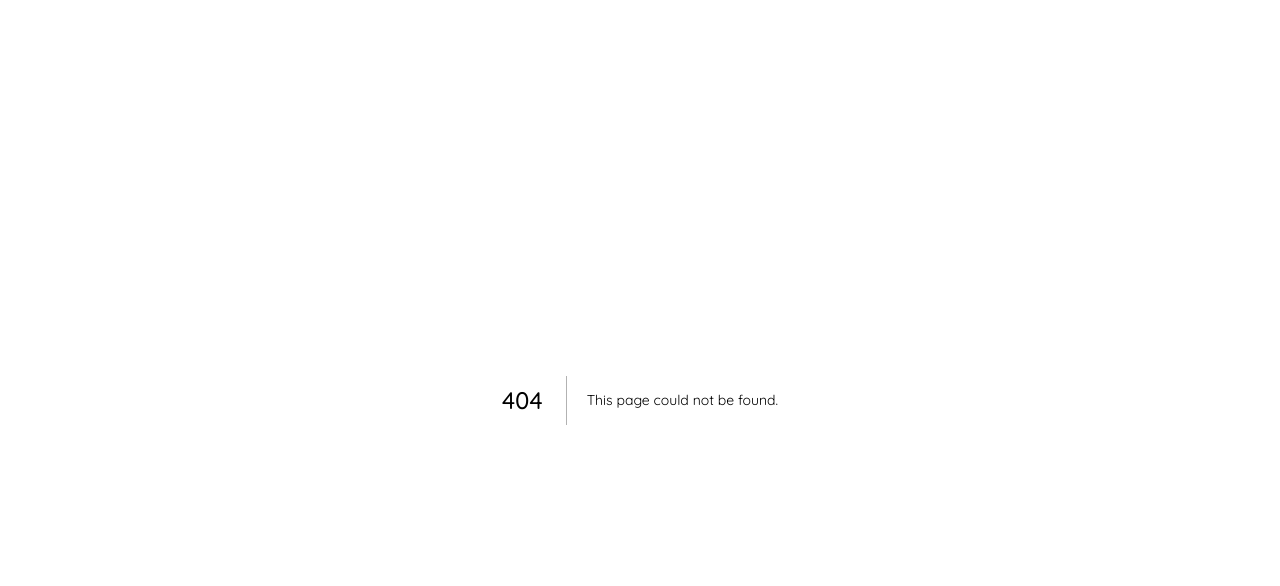
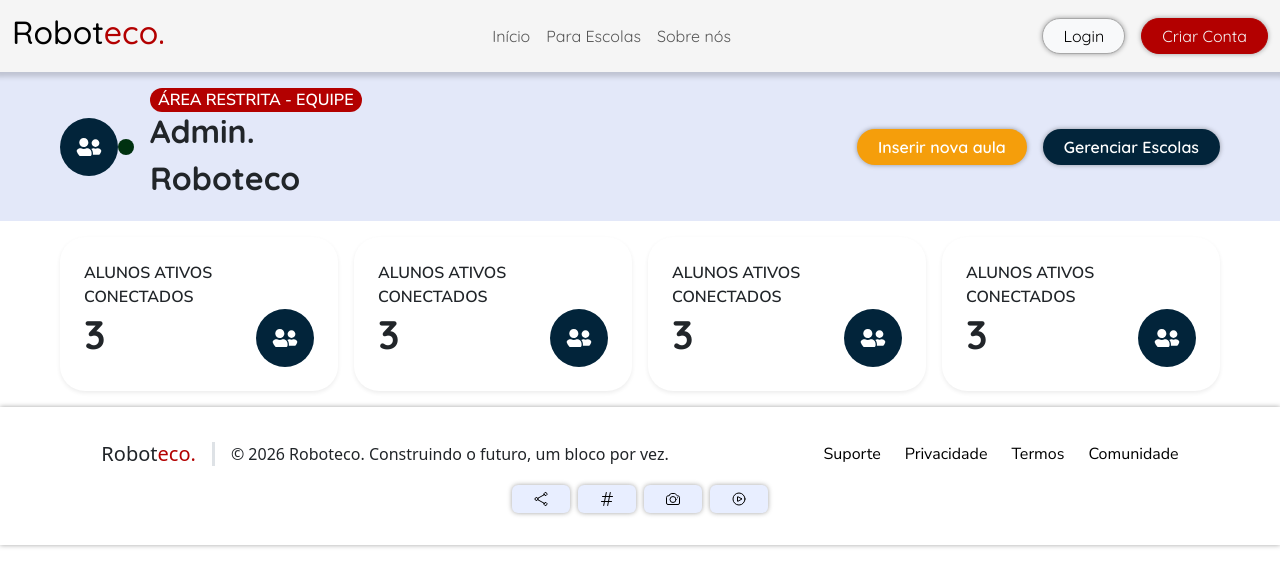
Before and after one commit to MigSilverS/roboteco, a Next.js app: page /pages/admin/painel-admin in a window 1280 px wide. Before the commit this address had no page. Shown: the top 586 px of the page. Built offline with nearby package versions, Linux system fonts and the light colour scheme.

Commit message:
Criação do painel adm

```diff
--- /dev/null
+++ b/src/app/pages/admin/painel-admin/page.jsx
@@ -0,0 +1,108 @@
+import Footer from "@/app/components/Footer/Footer";
+import NavBar from "@/app/components/NavBar/NavBar";
+import Titulo from "@/app/components/Titulo/Titulo";
+
+import styles from "./paineladmin.module.css";
+
+import { FaUserFriends } from "react-icons/fa";
+import { FaCircle } from "react-icons/fa";
+import Botao from "@/app/components/Botoes/Botao/Botao";
+
+export default function PainelAdmin() {
+
+
+    const icons = {
+
+        user: (
+            <FaUserFriends className="p-3 rounded-circle text-white" size={58} style={{ backgroundColor: "var(--blue)" }} />
+        ),
+
+        online: (
+            <FaCircle className="p-2 rounded-circle" style={{ backgroundColor: "var(--green)" }} />
+        ),
+
+    }
+
+    return (
+        <>
+            <NavBar />
+
+            <div className="container-fluid p-0">
+
+                <div className={`${styles.container}`} style={{ backgroundColor: "#e3e8f9" }}>
+                    <div className="row align-items-center py-3">
+                        <div className="col-md-6 col-12 d-flex align-items-center gap-3">
+                            <div className="">
+                                {icons.user}
+                                {icons.online}
+                            </div>
+                            <div>
+                                <p className="text-white fw-semibold px-2 rounded-5" style={{ backgroundColor: "var(--red)" }}>ÁREA RESTRITA - EQUIPE</p>
+                                <Titulo titulo="Admin." nivel={2} />
+                                <Titulo titulo="Roboteco" nivel={2} />
+                            </div>
+                        </div>
+                        <div className="col-md-6 col-12 d-flex justify-content-end gap-3">
+                            <Botao texto="Inserir nova aula" classe="text-white fw-semibold" estilo={{ backgroundColor: "var(--yellow)" }} />
+                            <Botao texto="Gerenciar Escolas" classe="text-white fw-semibold" estilo={{ backgroundColor: "var(--blue)" }} />
+                        </div>
+                    </div>
+                </div>
+
+
+                <div className={`${styles.container}`} >
+                    <div className="row justify-content-md-end justify-content-center g-3 py-3">
+                        <div className="col-md-3 col-12">
+                            <div className="h-100 bg-white shadow-sm p-4" style={{ borderRadius: '25px' }}>
+                                <div>
+                                    <p className="fw-semibold">ALUNOS ATIVOS CONECTADOS</p>
+                                </div>
+                                <div className="d-flex justify-content-between align-items-center">
+                                    <Titulo titulo="3" nivel={1} />
+                                    {icons.user}
+                                </div>
+                            </div>
+                        </div>
+                        <div className="col-md-3 col-12">
+                            <div className="h-100 bg-white shadow-sm p-4" style={{ borderRadius: '25px' }}>
+                                <div>
+                                    <p className="fw-semibold">ALUNOS ATIVOS CONECTADOS</p>
+                                </div>
+                                <div className="d-flex justify-content-between align-items-center">
+                                    <Titulo titulo="3" nivel={1} />
+                                    {icons.user}
+                                </div>
+                            </div>
+                        </div>
+                        <div className="col-md-3 col-12">
+                            <div className="h-100 bg-white shadow-sm p-4" style={{ borderRadius: '25px' }}>
+                                <div>
+                                    <p className="fw-semibold">ALUNOS ATIVOS CONECTADOS</p>
+                                </div>
+                                <div className="d-flex justify-content-between align-items-center">
+                                    <Titulo titulo="3" nivel={1} />
+                                    {icons.user}
+                                </div>
+                            </div>
+                        </div>
+                        <div className="col-md-3 col-12">
+                            <div className="h-100 bg-white shadow-sm p-4" style={{ borderRadius: '25px' }}>
+                                <div>
+                                    <p className="fw-semibold">ALUNOS ATIVOS CONECTADOS</p>
+                                </div>
+                                <div className="d-flex justify-content-between align-items-center">
+                                    <Titulo titulo="3" nivel={1} />
+                                    {icons.user}
+                                </div>
+                            </div>
+                        </div>
+                    </div>
+                </div>
+
+            </div>
+
+            <Footer />
+        </>
+    )
+
+}
--- /dev/null
+++ b/src/app/pages/admin/painel-admin/paineladmin.module.css
@@ -0,0 +1,7 @@
+.container {
+  width: 100%;
+  padding-right: 3.75rem;
+  padding-left: 3.75rem;
+  margin-right: auto;
+  margin-left: auto;
+}
```
